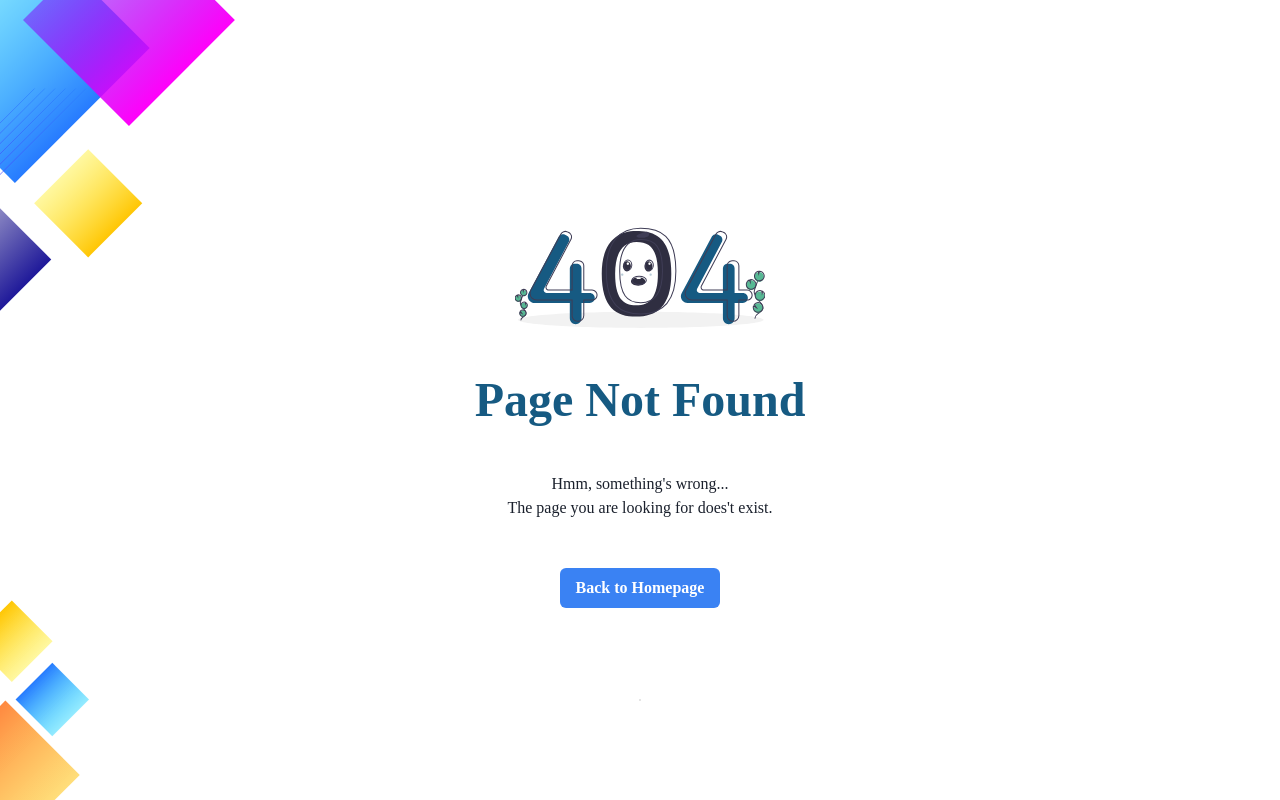
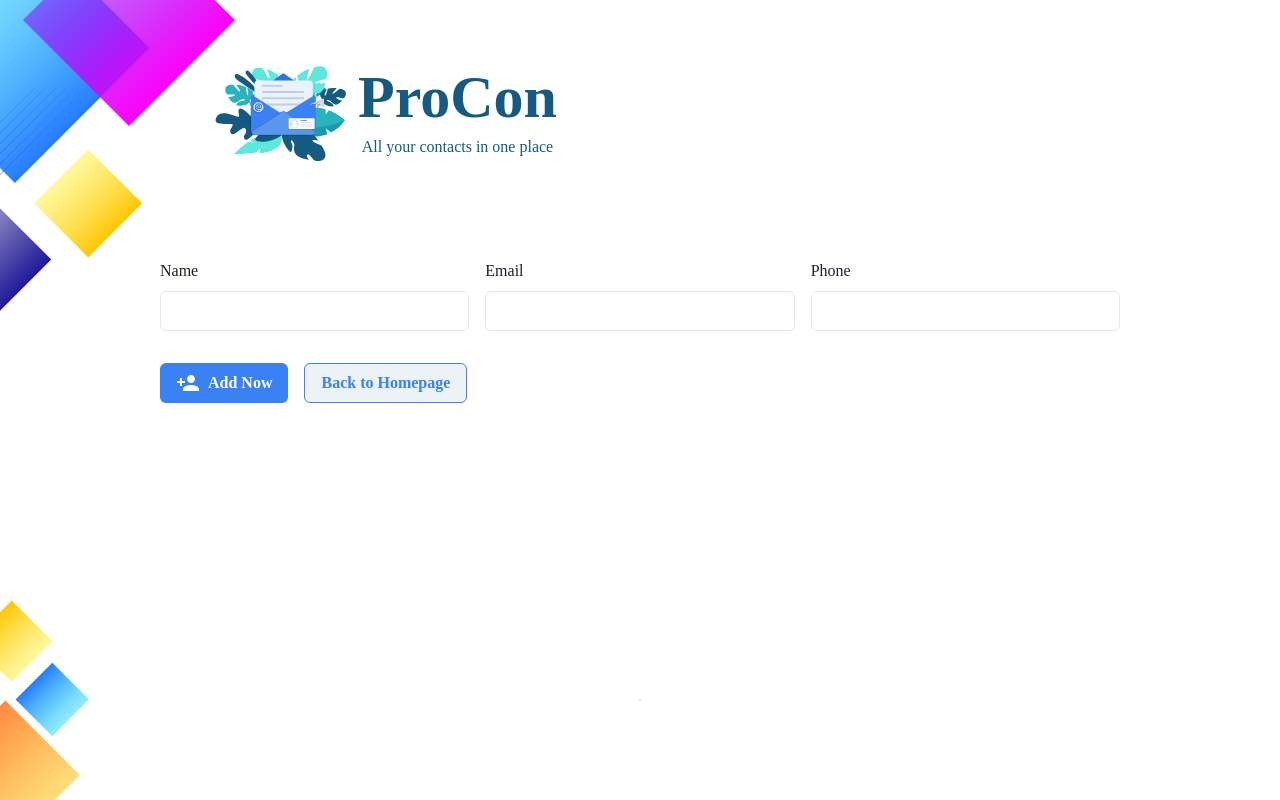
Before and after one commit to Khongchai/accenture-react-assessment, a React (Create React App) app in the folder react-assessment-front/: page /add in a window 1280 px wide. Before the commit this address had no page. Built offline with nearby package versions, Linux system fonts and the light colour scheme.

Commit message:
adding stuff done

```diff
--- a/react-assessment-front/package.json
+++ b/react-assessment-front/package.json
@@ -16,6 +16,7 @@
     "@types/react-dom": "^16.9.0",
     "@types/react-lottie": "^1.2.6",
     "@types/react-router-dom": "^5.3.0",
+    "formik": "^2.2.9",
     "framer-motion": "^4.0.0",
     "react": "^17.0.2",
     "react-dom": "^17.0.2",
--- a/react-assessment-front/src/App.tsx
+++ b/react-assessment-front/src/App.tsx
@@ -6,6 +6,9 @@ import { BrowserRouter, Switch, Route } from "react-router-dom";
 import PageNotFound from "./pages/404";
 import BackgroundDecor from "./components/shared/BackgroundDecor";
 import ErrorModal from "./components/shared/ErrorModal";
+import Add from "./pages/Add";
+import HeaderWithLogo from "./components/shared/HeaderWithLogo";
+import MainWrapper from "./components/shared/MainWrapper";
 
 /**
  * Entry point
@@ -14,16 +17,22 @@ export const App = () => (
   <ChakraProvider theme={theme}>
     <ErrorModal />
     <Box position="relative" zIndex="1">
+      <MainWrapper>
+        <HeaderWithLogo />
         <BrowserRouter>
           <Switch>
             <Route exact path="/">
               <Landing />
+            </Route>
+            <Route exact path="/add">
+              <Add />
             </Route>
             <Route>
               <PageNotFound />
             </Route>
           </Switch>
         </BrowserRouter>
+      </MainWrapper>
     </Box>
     <BackgroundDecor />
   </ChakraProvider>
--- /dev/null
+++ b/react-assessment-front/src/components/AddContactForm.tsx/CustomField.tsx
@@ -0,0 +1,28 @@
+import {
+  FormControl,
+  FormErrorMessage,
+  FormLabel,
+  Input,
+} from "@chakra-ui/react";
+import { useField } from "formik";
+import React from "react";
+
+type InputFieldProps = {
+  name: string;
+  type: string;
+  label: string;
+  min?: string;
+};
+
+export const InputField: React.FC<InputFieldProps> = ({ label, ...props }) => {
+  const [field, { error, touched }] = useField(props as any);
+  return (
+    <FormControl isInvalid={!!error && touched}>
+      <FormLabel htmlFor={field.name} textTransform="capitalize">
+        {label}
+      </FormLabel>
+      <Input required {...field} {...props} id={field.name} />
+      {error ? <FormErrorMessage>{error}</FormErrorMessage> : null}
+    </FormControl>
+  );
+};
--- /dev/null
+++ b/react-assessment-front/src/components/AddContactForm.tsx/index.tsx
@@ -0,0 +1,86 @@
+import { Flex, Img } from "@chakra-ui/react";
+import { Form, Formik } from "formik";
+import React from "react";
+import { Link } from "react-router-dom";
+import SecondaryBackgroundStyledButton from "../../StyledElements/SecondaryBackgroundStyledButton";
+import SecondaryBorderStyledButton from "../../StyledElements/SecondaryBorderStyledButton";
+import Contact from "../../types/Contact";
+import fetch from "../../utils/fetch";
+import getFieldErrorConditions from "../../utils/getFieldErrorConditions";
+import { InputField } from "./CustomField";
+
+interface indexProps {}
+
+const AddContactForm: React.FC<indexProps> = ({}) => {
+  return (
+    <Formik
+      initialValues={{ name: "", email: "", phone: "" }}
+      onSubmit={async (values, { setFieldError, setSubmitting }) => {
+        //prettier-ignore
+
+        const errorExist = getError(values, setFieldError);
+        if (!errorExist)
+          fetch(
+            "http://localhost:3000/contacts",
+            "POST",
+            JSON.stringify(values)
+          ).then(() => {
+            setSubmitting(false);
+          });
+      }}
+    >
+      {({ isSubmitting }) => (
+        <Form>
+          <Flex css={{ gap: "1rem" }} flexDir={["column", null, null, "row"]}>
+            <InputField label="name" name="name" type="text" />
+            <InputField label="email" name="email" type="email" />
+            <InputField label="phone" name="phone" type="number" />
+          </Flex>
+          <Flex css={{ gap: "1rem", marginTop: "2rem" }}>
+            <SecondaryBackgroundStyledButton
+              buttonProps={{
+                leftIcon: <Img src="assets/person_add.svg" />,
+                type: "submit",
+                isLoading: isSubmitting,
+              }}
+            >
+              Add Now
+            </SecondaryBackgroundStyledButton>
+            <Link to={""}>
+              <SecondaryBorderStyledButton>
+                Back to Homepage
+              </SecondaryBorderStyledButton>
+            </Link>
+          </Flex>
+        </Form>
+      )}
+    </Formik>
+  );
+};
+
+export default AddContactForm;
+
+function getError(
+  values: Omit<Contact, "id">,
+  setFieldError: (field: string, message: string | undefined) => void
+) {
+  let errorExist = false;
+  const setError = () => {
+    errorExist = true;
+    return true;
+  };
+  const nameError = getFieldErrorConditions("name");
+  const emailError = getFieldErrorConditions("email");
+  const phoneError = getFieldErrorConditions("phone");
+  nameError.condition(values.name) &&
+    setError() &&
+    setFieldError("name", nameError.message);
+  emailError.condition(values.email) &&
+    setError() &&
+    setFieldError("email", emailError.message);
+  phoneError.condition(values.phone.toString()) &&
+    setError() &&
+    setFieldError("phone", phoneError.message);
+
+  return errorExist;
+}
--- a/react-assessment-front/src/components/Dashboard/ActionSection/EditAndAddButtons.tsx
+++ b/react-assessment-front/src/components/Dashboard/ActionSection/EditAndAddButtons.tsx
@@ -1,5 +1,6 @@
 import { Box, Img } from "@chakra-ui/react";
 import React from "react";
+import { Link } from "react-router-dom";
 import SecondaryBackgroundStyledButton from "../../../StyledElements/SecondaryBackgroundStyledButton";
 import SecondaryBorderStyledButton from "../../../StyledElements/SecondaryBorderStyledButton";
 
@@ -24,11 +25,13 @@ const EditAndAddContactsButtons: React.FC<{
           Edit Mode
         </SecondaryBorderStyledButton>
       </Box>
-      <SecondaryBackgroundStyledButton
-        buttonProps={{ leftIcon: <Img src="assets/person_add.svg" /> }}
-      >
-        Add Contacts
-      </SecondaryBackgroundStyledButton>
+      <Link to={"/add"}>
+        <SecondaryBackgroundStyledButton
+          buttonProps={{ leftIcon: <Img src="assets/person_add.svg" /> }}
+        >
+          Add Contacts
+        </SecondaryBackgroundStyledButton>
+      </Link>
     </Box>
   );
 };
--- /dev/null
+++ b/react-assessment-front/src/components/Dashboard/Info/Lists/CustomizedEditableText.tsx
@@ -0,0 +1,67 @@
+import React from "react";
+import { Text } from "@chakra-ui/react";
+import { useErrorModalMessageStore } from "../../../GlobalStores/ErrorModalMessage";
+import EditableText from "../../../shared/EditableText";
+import fetch from "../../../../utils/fetch";
+
+interface CustomizedEditableTextProps {
+  allowEdit: boolean;
+  fieldName: string;
+  fieldValue: string;
+  fieldId: number;
+  setRefetchToggle: React.Dispatch<React.SetStateAction<boolean>>;
+  error: {
+    condition: (newData: string) => any;
+    message: string;
+  };
+}
+
+const CustomizedEditableText: React.FC<CustomizedEditableTextProps> = ({
+  allowEdit,
+  fieldName,
+  fieldValue,
+  fieldId,
+  setRefetchToggle: refetch,
+  error,
+}) => {
+  const { setErrorState } = useErrorModalMessageStore((state) => state);
+  function updateText(id: number, fieldName: string, newData: string) {
+    const body: any = {};
+    body[fieldName] = newData;
+
+    fetch(
+      `http://localhost:3000/contacts/${id}`,
+      "PATCH",
+      JSON.stringify(body)
+    );
+
+    refetch((bool) => !bool);
+  }
+
+  return allowEdit ? (
+    <EditableText
+      onSave={(newData: string) => {
+        updateText(fieldId, fieldName, newData);
+        setErrorState({ message: "" });
+      }}
+      defaultText={fieldValue}
+      rejectCondition={(newData: string) => error.condition(newData)}
+      rejectionAction={(rejectedValue: string) => {
+        //Handle differently for emtpy space
+        rejectedValue
+          ? setErrorState({
+              backgroundColor: "danger",
+              message: error.message,
+            })
+          : setErrorState({
+              backgroundColor: "secondary",
+              message: "Fields do not allow empty spaces",
+            });
+      }}
+    />
+  ) : (
+    <Text>{fieldValue}</Text>
+  );
+};
+
+export default CustomizedEditableText;
--- a/react-assessment-front/src/components/Dashboard/Info/Lists/Desktop.tsx
+++ b/react-assessment-front/src/components/Dashboard/Info/Lists/Desktop.tsx
@@ -2,11 +2,8 @@ import React from "react";
 import DeleteButton from "../../../../StyledElements/DeleteButton";
 import Contact from "../../../../types/Contact";
 import fetch from "../../../../utils/fetch";
-import {
-  ErrorMessageType,
-  useErrorModalMessageStore,
-} from "../../../GlobalStores/ErrorModalMessage";
-import EditableText from "../../../shared/EditableText";
+import getFieldErrorConditions from "../../../../utils/getFieldErrorConditions";
+import CustomizedEditableText from "./CustomizedEditableText";
 
 interface ListForDesktopType {
   contact: Contact;
@@ -19,90 +16,38 @@ const ListForDesktop: React.FC<ListForDesktopType> = ({
   setRefetchToggle,
   allowEdit,
 }) => {
-  function updateText(id: number, fieldName: string, newData: string) {
-    const body: any = {};
-    body[fieldName] = newData;
-
-    fetch(
-      `http://localhost:3000/contacts/${id}`,
-      "PATCH",
-      JSON.stringify(body)
-    );
-
-    setRefetchToggle((bool) => !bool);
-  }
-
-  const { errorMessageProps, setErrorState } = useErrorModalMessageStore(
-    (state) => state
-  );
-
   return (
     <tr>
       <td>{contact.id}</td>
       <td>
-        {allowEdit ? (
-          <EditableText
-            onSave={(newData: string) => {
-              updateText(contact.id, "name", newData);
-              setErrorState({ message: "" });
-            }}
-            defaultText={contact.name}
-            rejectCondition={(newData: string) => !!newData.match(/\d+/g)}
-            rejectionAction={() => {
-              setErrorState({
-                backgroundColor: "danger",
-                message: "This field does not allow numbers",
-              });
-            }}
-          />
-        ) : (
-          contact.name
-        )}
+        <CustomizedEditableText
+          allowEdit={allowEdit}
+          fieldId={contact.id}
+          fieldName={"name"}
+          fieldValue={contact.name}
+          setRefetchToggle={setRefetchToggle}
+          error={getFieldErrorConditions("name")}
+        />
       </td>
       <td>
-        {allowEdit ? (
-          <EditableText
-            onSave={(newData: string) => {
-              updateText(contact.id, "email", newData);
-              setErrorState({ ...errorMessageProps, message: "" });
-            }}
-            defaultText={contact.email}
-            rejectCondition={(newData: string) => !newData.includes("@")}
-            rejectionAction={() => {
-              setErrorState({
-                backgroundColor: "danger",
-                message: "Invalid email",
-              });
-            }}
-          />
-        ) : (
-          <a
-            href={`mailto:${contact.email}`}
-            style={{ color: "var(--chakra-colors-secondary)" }}
-          >
-            {contact.email}
-          </a>
-        )}
+        <CustomizedEditableText
+          allowEdit={allowEdit}
+          fieldId={contact.id}
+          fieldName={"email"}
+          fieldValue={contact.email}
+          setRefetchToggle={setRefetchToggle}
+          error={getFieldErrorConditions("email")}
+        />
       </td>
       <td>
-        {allowEdit ? (
-          <EditableText
-            onSave={(newData: string) => {
-              updateText(contact.id, "phone", newData);
-              setErrorState({ ...errorMessageProps, message: "" });
-            }}
-            defaultText={contact.phone}
-            rejectCondition={(newData: string) => newData[0] === "-"}
-            rejectionAction={() => {
-              setErrorState({
-                backgroundColor: "danger",
-                message: "Phone number cannot be negative",
-              });
-            }}
-          />
-        ) : (
-          contact.phone
-        )}
+        <CustomizedEditableText
+          allowEdit={allowEdit}
+          fieldId={contact.id}
+          fieldName={"phone"}
+          fieldValue={contact.phone}
+          setRefetchToggle={setRefetchToggle}
+          error={getFieldErrorConditions("phone")}
+        />
       </td>
       <td style={{ textAlign: "right" }}>
         <DeleteButton
--- a/react-assessment-front/src/components/shared/EditableText/index.tsx
+++ b/react-assessment-front/src/components/shared/EditableText/index.tsx
@@ -18,7 +18,7 @@ interface EditableTextProps {
   /*
    * Action to perform when change is rejected
    */
-  rejectionAction?: () => any;
+  rejectionAction?: (rejectedValue: string) => any;
 }
 
 /**
@@ -73,12 +73,12 @@ const EditableText: React.FC<EditableTextProps> = ({
   }
 
   function editOffAndRestoreFallback() {
-    rejectionAction && rejectionAction();
+    rejectionAction && rejectionAction(text);
     setText(fallbackText);
     setEditable(false);
   }
   return (
-    <Box width="fit-content">
+    <Box width="fit-content" pos="relative">
       {editable ? (
         <Input
           padding="0.5"
@@ -86,9 +86,12 @@ const EditableText: React.FC<EditableTextProps> = ({
           autoFocus
           value={text}
           {...inputEvents}
+          //prevent vertical cls
+          pos="absolute"
+          transform="translateY(-50%)"
         />
       ) : (
-        <Text padding="1" {...textEvents} cursor="pointer">
+        <Text {...textEvents} cursor="pointer">
           {text}
         </Text>
       )}
--- a/react-assessment-front/src/components/shared/MainWrapper.tsx
+++ b/react-assessment-front/src/components/shared/MainWrapper.tsx
@@ -9,11 +9,10 @@ const MainWrapper: React.FC = ({ children }) => {
   return (
     <Box
       id="main-wrapper"
-      padding={["0 0.2rem", null, "0 3rem", null, "0 11rem"]}
+      padding={["0 0.2rem", null, "0 3rem", null, "0 8rem", "0 11rem"]}
       minH="100vh"
       height="100%"
     >
-      <HeaderWithLogo />
       {children}
     </Box>
   );
--- /dev/null
+++ b/react-assessment-front/src/pages/Add.tsx
@@ -0,0 +1,28 @@
+import {
+  Box,
+  Button,
+  Flex,
+  FormControl,
+  FormErrorMessage,
+  FormLabel,
+  Img,
+  Input,
+} from "@chakra-ui/react";
+import React from "react";
+import { Link } from "react-router-dom";
+import SecondaryBorderStyledButton from "../StyledElements/SecondaryBorderStyledButton";
+import { Formik, Field, Form } from "formik";
+import SecondaryBackgroundStyledButton from "../StyledElements/SecondaryBackgroundStyledButton";
+import AddContactForm from "../components/AddContactForm.tsx";
+
+interface AddProps {}
+
+const Add: React.FC<AddProps> = ({}) => {
+  return (
+    <Box padding="2rem" height="100%">
+      <AddContactForm />
+    </Box>
+  );
+};
+
+export default Add;
--- a/react-assessment-front/src/pages/Landing.tsx
+++ b/react-assessment-front/src/pages/Landing.tsx
@@ -5,11 +5,7 @@ import MainWrapper from "../components/shared/MainWrapper";
 interface LandingProps {}
 
 const Landing: React.FC<LandingProps> = ({}) => {
-  return (
-    <MainWrapper>
-      <Dashboard />
-    </MainWrapper>
-  );
+  return <Dashboard />;
 };
 
 export default Landing;
--- /dev/null
+++ b/react-assessment-front/src/utils/getFieldErrorConditions.ts
@@ -0,0 +1,29 @@
+/**
+ * condition = true means there is an error
+ */
+export default function getFieldErrorConditions(field: string) {
+  const result = {
+    condition: (() => false) as (fieldData: string) => boolean,
+    message: "",
+  };
+  switch (field) {
+    case "name":
+      result.condition = (fieldData: string) => {
+        return !!fieldData.match(/\d+/g);
+      };
+      result.message = "Name field does not allow number";
+      break;
+
+    case "email":
+      result.condition = (fieldData: string) => !fieldData.includes("@");
+      result.message = "Email field must include the @ sign";
+      break;
+
+    case "phone":
+      result.condition = (fieldData) => fieldData[0] === "-";
+      result.message = "Phone numbers cannot be negative";
+      break;
+  }
+
+  return { condition: result.condition, message: result.message };
+}
```
Also changed, not shown: 1 other file (tests, documents, lock files or other folders). Lines whose indentation alone changed are shown as unchanged.
